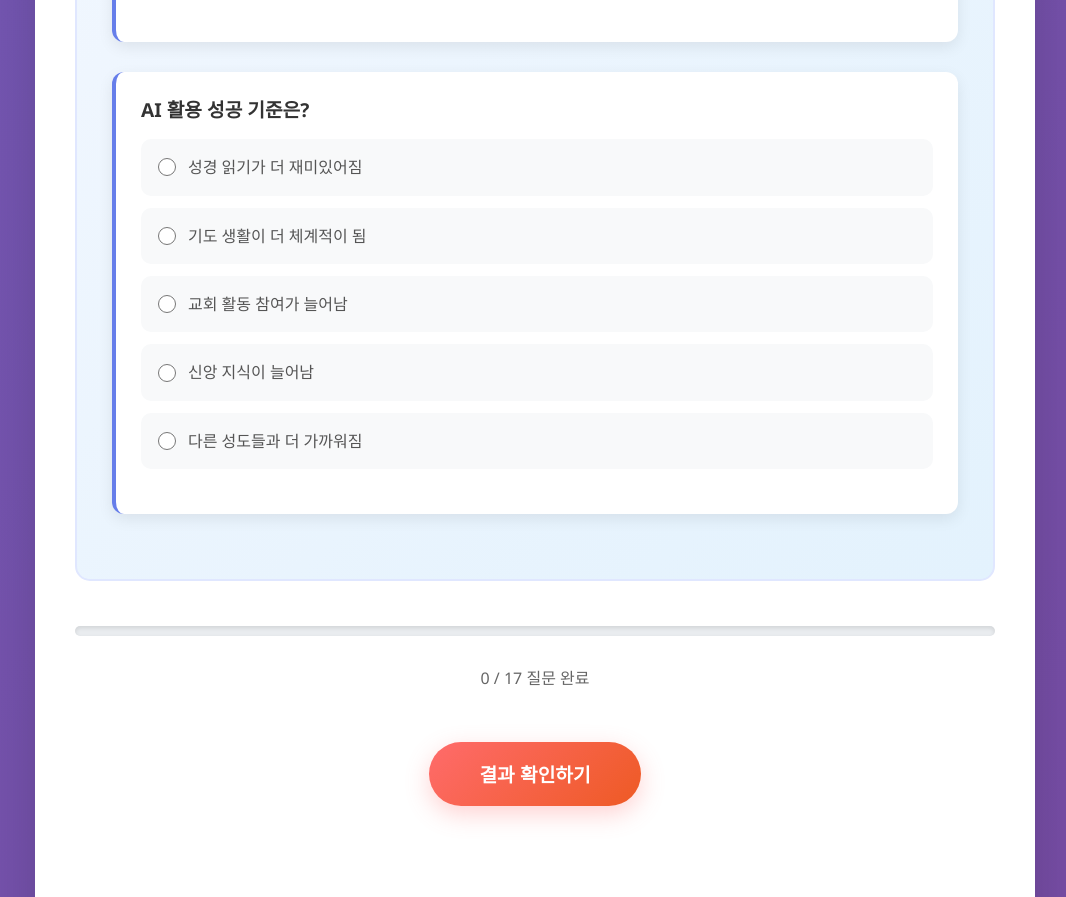
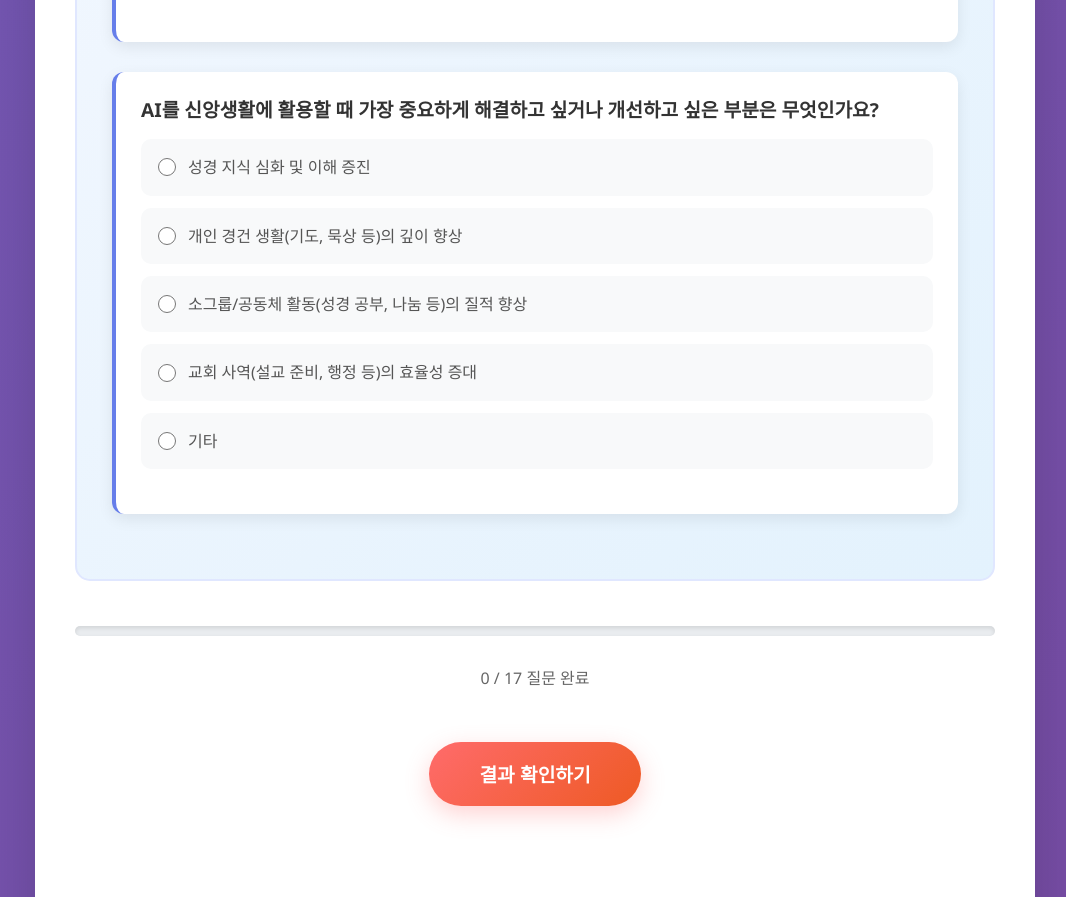
Before and after one commit to takwhankim/christian-church-ai-readiness-checklist, a plain HTML site: page index.html in a window 1280 px wide. Shown: the part 9096-9993 px from the top of the page, without its empty margins (105-1171 px from the left). Drawn offline with Linux system fonts and the light colour scheme.

Commit message:
Update index.html

```diff
--- a/index.html
+++ b/index.html
@@ -1283,27 +1283,27 @@
                     </div>
 
                     <div class="question">
-                        <h3>AI 활용 성공 기준은?</h3>
+                        <h3>AI를 신앙생활에 활용할 때 가장 중요하게 해결하고 싶거나 개선하고 싶은 부분은 무엇인가요?</h3>
                         <div class="options-grid">
                             <div class="option-item">
                                 <input type="radio" name="q6_3" value="5" id="q6_3_1">
-                                <label for="q6_3_1">성경 읽기가 더 재미있어짐</label>
+                                <label for="q6_3_1">성경 지식 심화 및 이해 증진</label>
                             </div>
                             <div class="option-item">
                                 <input type="radio" name="q6_3" value="4" id="q6_3_2">
-                                <label for="q6_3_2">기도 생활이 더 체계적이 됨</label>
+                                <label for="q6_3_2">개인 경건 생활(기도, 묵상 등)의 깊이 향상</label>
                             </div>
                             <div class="option-item">
                                 <input type="radio" name="q6_3" value="3" id="q6_3_3">
-                                <label for="q6_3_3">교회 활동 참여가 늘어남</label>
+                                <label for="q6_3_3">소그룹/공동체 활동(성경 공부, 나눔 등)의 질적 향상</label>
                             </div>
                             <div class="option-item">
                                 <input type="radio" name="q6_3" value="2" id="q6_3_4">
-                                <label for="q6_3_4">신앙 지식이 늘어남</label>
+                                <label for="q6_3_4">교회 사역(설교 준비, 행정 등)의 효율성 증대</label>
                             </div>
                             <div class="option-item">
                                 <input type="radio" name="q6_3" value="1" id="q6_3_5">
-                                <label for="q6_3_5">다른 성도들과 더 가까워짐</label>
+                                <label for="q6_3_5">기타</label>
                             </div>
                         </div>
                     </div>
```
